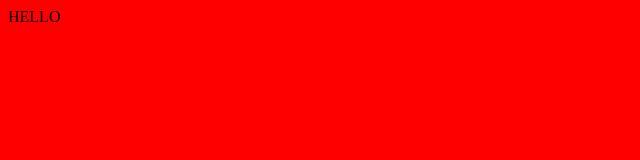
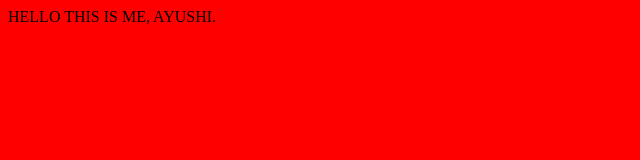
Before and after one commit to ayushisanjay/First, a plain HTML site: page index.html in a window 1280 px wide. Shown: the whole page, without its empty margins (0-640 px from the left). Drawn offline with Linux system fonts and the light colour scheme.

Commit message:
Added my name
Added my name to it. -Ayushi

```diff
--- a/index.html
+++ b/index.html
@@ -2,6 +2,7 @@
 
 <body bgcolor="red">
 HELLO
+THIS IS ME, AYUSHI.
 </body>
 
 </html>
```
